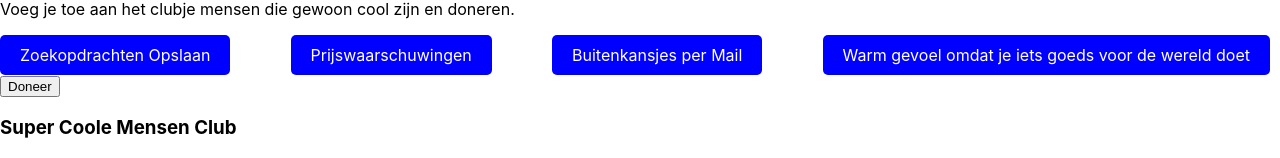
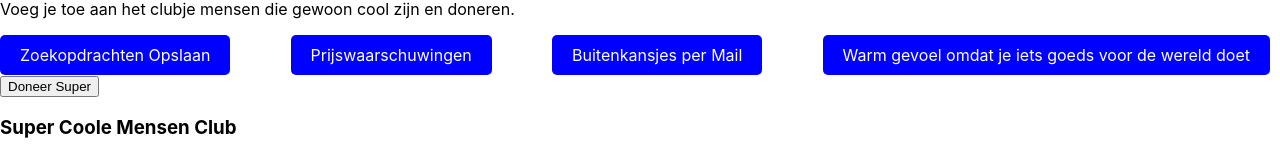
Before and after one commit to sebasvisser/2022-frontend-eindopdracht, a React (Create React App) app: page /donations in a window 1280 px wide. Shown: the part 297-455 px from the top of the page. Built offline with nearby package versions, Linux system fonts and the light colour scheme.

Commit message:
donatie knopje leuk gemaakt...focus..focus focus..

```diff
--- a/src/pages/Donations.js
+++ b/src/pages/Donations.js
@@ -27,7 +27,15 @@ function Donations() {
               <li>Buitenkansjes per Mail</li>
               <li>Warm gevoel omdat je iets goeds voor de wereld doet</li>
             </ul>
-            <button>Doneer</button>
+            <button
+              onClick={() => {
+                alert(
+                  "Fijn dat je geld wilt doneren, maar ik heb liever een goed cijfer voor mijn opdracht ;)"
+                );
+              }}
+            >
+              Doneer Super
+            </button>{" "}
           </article>
           <article>
             <h3>Super Coole Mensen Club</h3>
@@ -41,7 +49,15 @@ function Donations() {
               <li>Super Buitenkansjes per Mail</li>
               <li>Super Warm gevoel omdat je iets goeds voor de wereld doet</li>
             </ul>
-            <button>Doneer Super</button>
+            <button
+              onClick={() => {
+                alert(
+                  "Super Fijn dat je geld wilt doneren, maar ik heb liever een super goed cijfer voor mijn opdracht ;)"
+                );
+              }}
+            >
+              Doneer Super
+            </button>
           </article>
         </section>
       </main>
```
